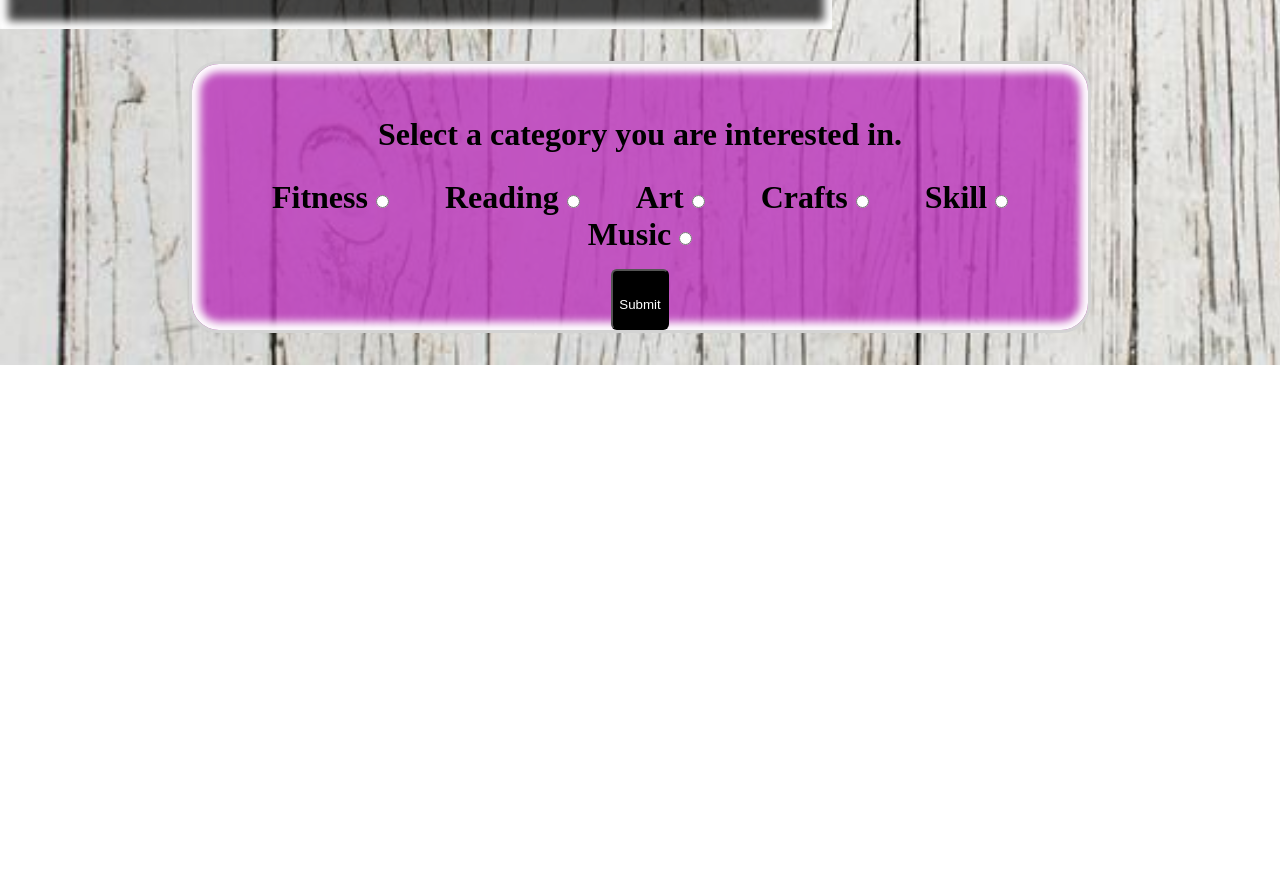
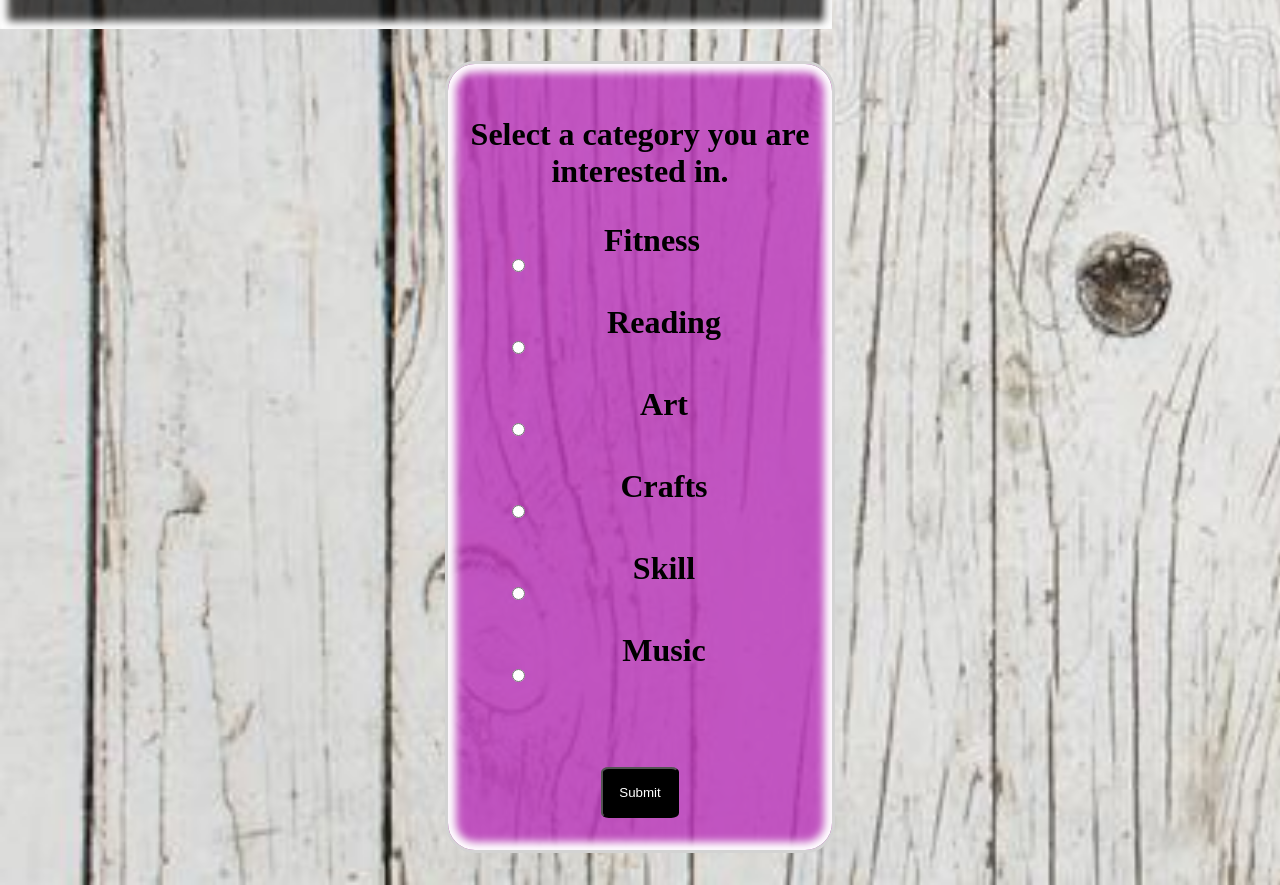
Before and after one commit to RobynBug/PersonalP, a website: page index.html in a window 1280 px wide. Shown: the part 884-1769 px from the top of the page. Before the commit the page ends 1249 px from the top, so only its background shows below. Drawn offline with Linux system fonts and the light colour scheme.

Commit message:
form correction for smaller screen

```diff
--- a/assets/style/main.css
+++ b/assets/style/main.css
@@ -130,10 +130,10 @@ body {
 
 .buttonT {
 
-    padding-bottom: 1rem;
+
     width: auto;
     height: auto;
-    text-align: center;
+    text-justify: center;
     display: block;
     color: white;
     background-color: black;
@@ -162,6 +162,9 @@ body {
 
 }
 
+#radioSubmit {
+    padding: 1rem;
+}
 
 
 
@@ -340,7 +343,7 @@ body {
 
     display: grid;
     width: 40vw;
-    height: 30vh;
+    height: 45vh;
     margin-bottom: 10rem;
 
 
@@ -374,6 +377,8 @@ body {
     font-size: 1.8rem;
     text-align: center;
     text-justify: center;
+    padding: 1rem;
+
 
 
 }
@@ -624,3 +629,26 @@ h2 {
 
 
 }
+
+@media(max-width: 1349px) {
+    input {
+        display: block;
+        margin-left: 2rem;
+        margin-bottom: 2rem;
+
+        padding: 0;
+    }
+
+    form {
+        padding: 2rem;
+    }
+
+    .selection1 {
+        width: 30vw;
+    }
+
+    .container {
+        width: 30vw;
+    }
+
+}
```
